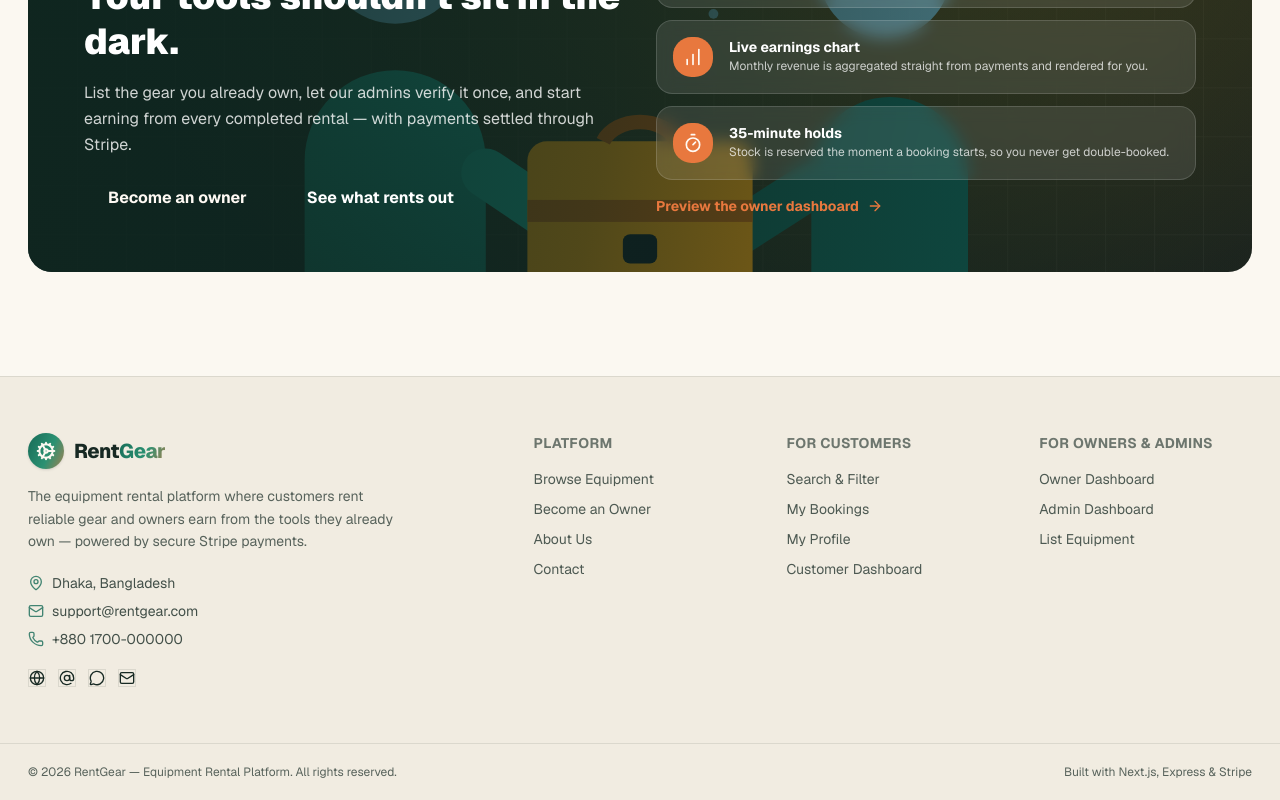
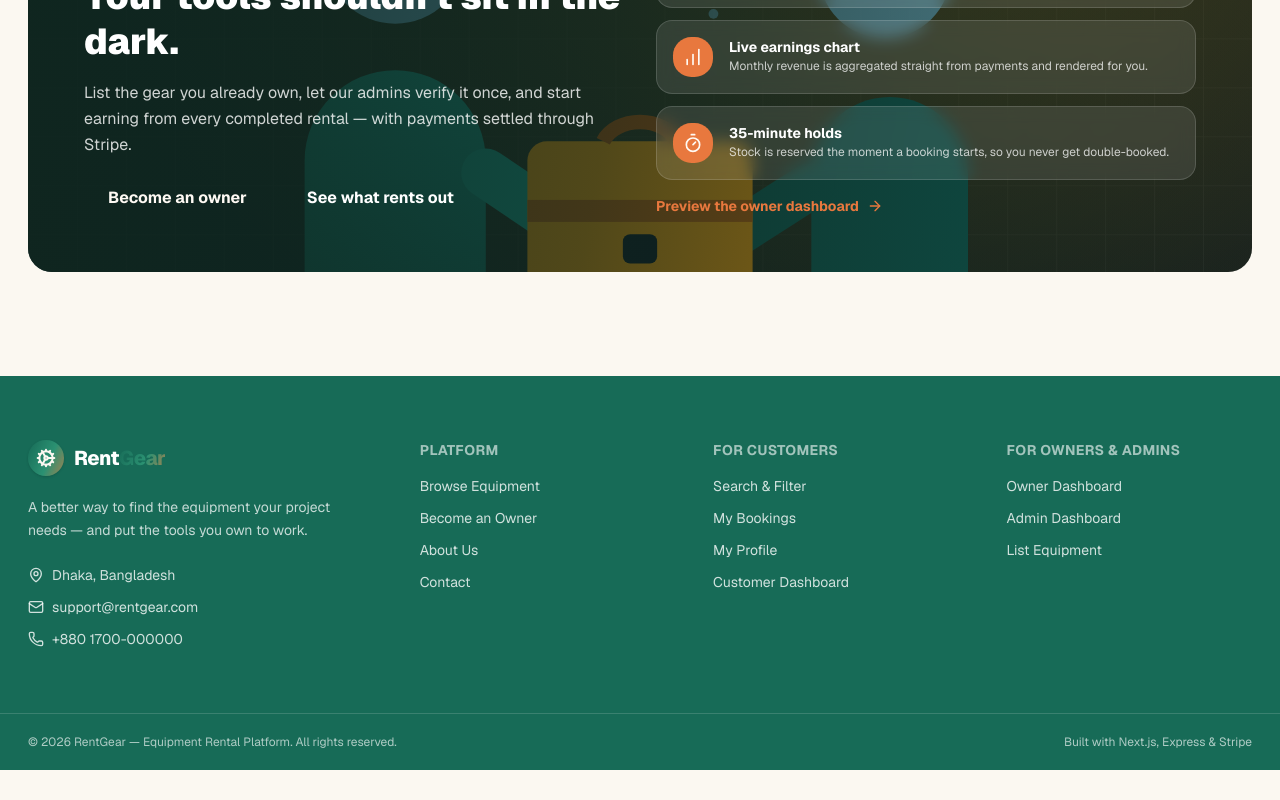
Before and after one commit to mdabuhanif230/Equipment-Rental-Client, a Next.js app: page / in a window 1280 px wide. Shown: the part 4347-5147 px from the top of the page. After the commit the page ends 5117 px from the top, so only its background shows below. Built offline with nearby package versions, Linux system fonts and the light colour scheme; no server answers.

Commit message:
update: src/components/Footer.tsx

```diff
--- a/src/components/Footer.tsx
+++ b/src/components/Footer.tsx
@@ -1,5 +1,5 @@
 import Link from "next/link";
-import { AtSign, Globe, Mail, MapPin, MessageCircle, Phone } from "lucide-react";
+import { ArrowUpRight, Mail, MapPin, Phone } from "lucide-react";
 import Logo from "@/components/Logo";
 
 // Evaluated once at module load so the footer stays prerender-safe
@@ -36,47 +36,35 @@ const columns = [
 
 export default function Footer() {
   return (
-    <footer className="border-base-content/10 border-t bg-base-200">
-      <div className="container-page grid gap-10 py-14 md:grid-cols-2 lg:grid-cols-5">
-        <div className="lg:col-span-2">
-          <Logo />
-          <p className="mt-4 max-w-sm text-sm leading-relaxed opacity-70">
-            The equipment rental platform where customers rent reliable gear and owners earn from
-            the tools they already own — powered by secure Stripe payments.
+    <footer className="bg-primary text-primary-foreground">
+      <div className="container-page grid gap-12 py-14 md:grid-cols-2 lg:grid-cols-[1.4fr_repeat(3,1fr)] lg:py-16">
+        <div>
+          <Logo className="text-primary-foreground" />
+          <p className="mt-5 max-w-sm text-sm leading-relaxed text-primary-foreground/75">
+            A better way to find the equipment your project needs — and put the tools you own to
+            work.
           </p>
-          <div className="mt-5 space-y-2 text-sm opacity-80">
+          <div className="mt-6 space-y-3 text-sm text-primary-foreground/80">
             <p className="flex items-center gap-2">
-              <MapPin className="size-4 text-primary" /> Dhaka, Bangladesh
+              <MapPin className="size-4 shrink-0" /> Dhaka, Bangladesh
             </p>
-            <p className="flex items-center gap-2">
-              <Mail className="size-4 text-primary" /> support@rentgear.com
-            </p>
-            <p className="flex items-center gap-2">
-              <Phone className="size-4 text-primary" /> +880 1700-000000
-            </p>
-          </div>
-          <div className="mt-5 flex gap-3">
-            {[Globe, AtSign, MessageCircle, Mail].map((Icon, i) => (
-              <a
-                key={i}
-                href="#"
-                aria-label="social link"
-                className="btn btn-circle btn-ghost btn-sm border border-base-content/10"
-              >
-                <Icon className="size-4" />
-              </a>
-            ))}
+            <a className="flex w-fit items-center gap-2 transition hover:text-white" href="mailto:support@rentgear.com">
+              <Mail className="size-4 shrink-0" /> support@rentgear.com
+            </a>
+            <a className="flex w-fit items-center gap-2 transition hover:text-white" href="tel:+8801700000000">
+              <Phone className="size-4 shrink-0" /> +880 1700-000000
+            </a>
           </div>
         </div>
 
         {columns.map((col) => (
           <div key={col.title}>
-            <h3 className="text-sm font-bold tracking-wide uppercase opacity-60">{col.title}</h3>
-            <ul className="mt-4 space-y-2.5 text-sm">
+            <h3 className="text-sm font-bold tracking-wide text-primary-foreground/60 uppercase">{col.title}</h3>
+            <ul className="mt-4 space-y-3 text-sm">
               {col.links.map((l) => (
                 <li key={l.label}>
-                  <Link href={l.href} className="opacity-75 transition hover:text-primary hover:opacity-100">
-                    {l.label}
+                  <Link href={l.href} className="group inline-flex items-center gap-1 text-primary-foreground/80 transition hover:text-white">
+                    {l.label} <ArrowUpRight className="size-3.5 opacity-0 transition group-hover:opacity-100" />
                   </Link>
                 </li>
               ))}
@@ -85,8 +73,8 @@ export default function Footer() {
         ))}
       </div>
 
-      <div className="border-base-content/10 border-t">
-        <div className="container-page flex flex-col items-center justify-between gap-2 py-5 text-xs opacity-70 sm:flex-row">
+      <div className="border-t border-primary-foreground/15">
+        <div className="container-page flex flex-col items-center justify-between gap-2 py-5 text-xs text-primary-foreground/65 sm:flex-row">
           <p>© {YEAR} RentGear — Equipment Rental Platform. All rights reserved.</p>
           <p>Built with Next.js, Express &amp; Stripe</p>
         </div>
```
